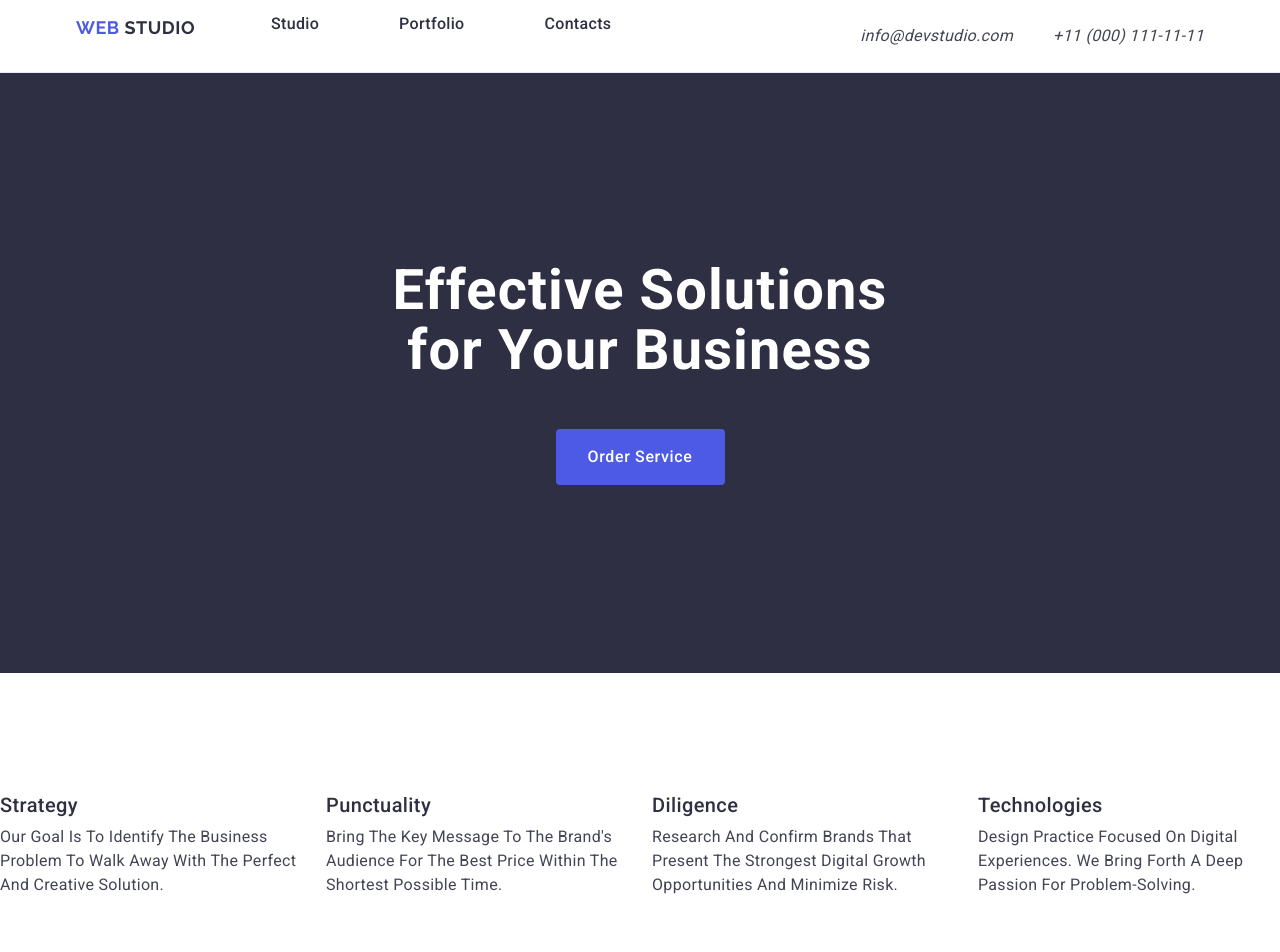
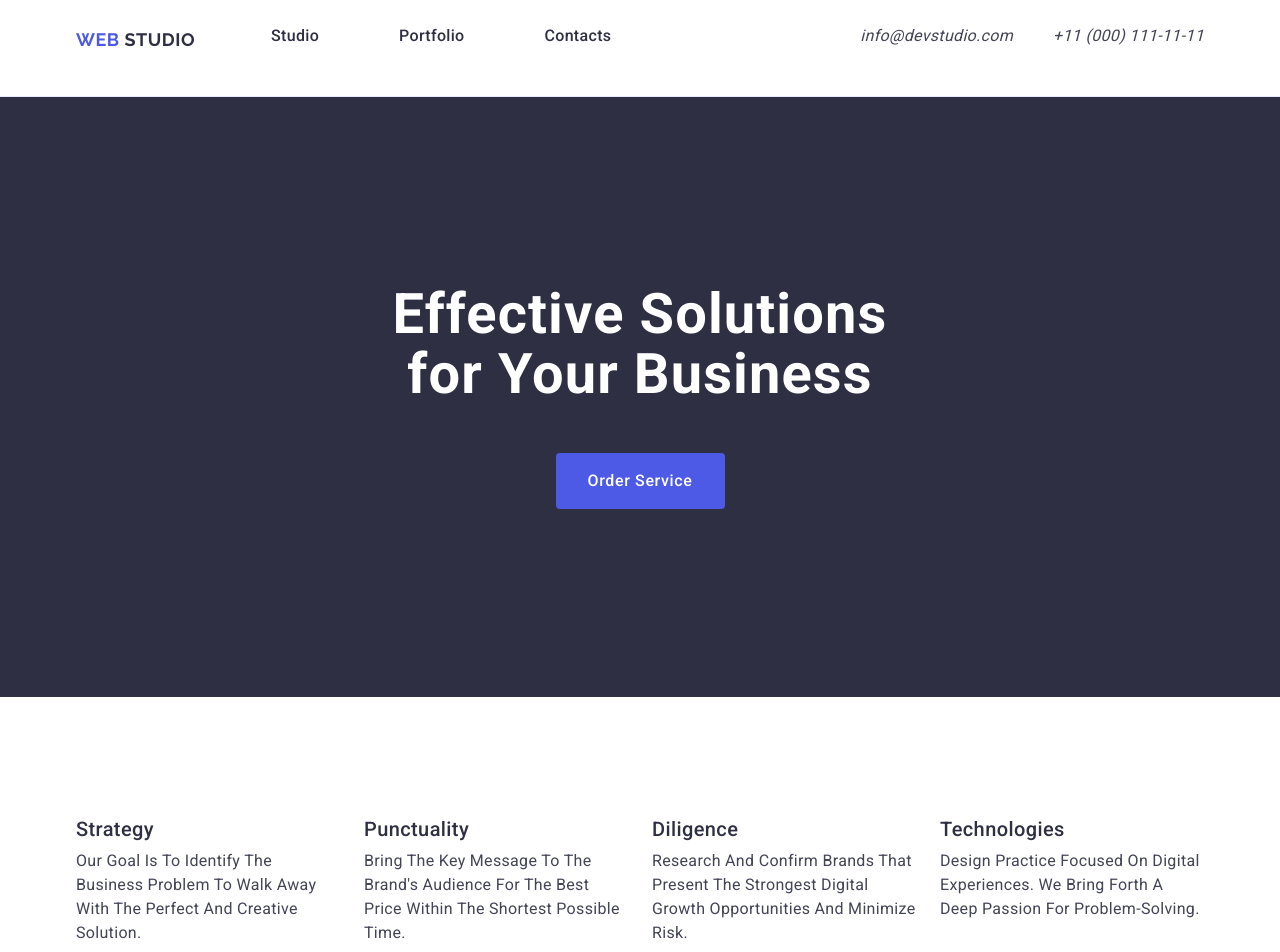
Before and after one commit to StepanAbramyk96/goit-markup-hw-03, a plain HTML site: page index.html in a window 1280 px wide. Shown: the top 952 px of the page. Drawn offline with nearby package versions, Linux system fonts and the light colour scheme.

Commit message:
home work

```diff
--- a/css/styles.css
+++ b/css/styles.css
@@ -76,6 +76,8 @@ a {
 }
 .menu-item {
   margin-right: 40px;
+  padding-top: 24px;
+  padding-bottom: 24px;
 }
 .menu-link {
   display: block;
--- a/index.html
+++ b/index.html
@@ -78,7 +78,7 @@
       <!--#endregion hero-->
       <!--#region section 1-->
       <section class="advantages">
-        <div>
+        <div class="container">
           <h2 class="advantages-titel">Advantages</h2>
           <ul class="advantages-list">
             <li class="advantages-item">
@@ -277,14 +277,16 @@
     </main>
     <!--#region footer-->
     <footer class="footer">
+      <div class="cpntainer">
         <a class="logo" href="./index.html">
           Web
           <span class="footer-logo-part">Studio</span>
         </a>
         <p class="footer-logo-text">
-        Increase the flow of customers and sales for your business with digital
-        marketing & growth solutions.
+          Increase the flow of customers and sales for your business with
+          digital marketing & growth solutions.
         </p>
+      </div>
     </footer>
     <!--#endregion footer-->
   </body>
```
Lines whose indentation alone changed are shown as unchanged.
